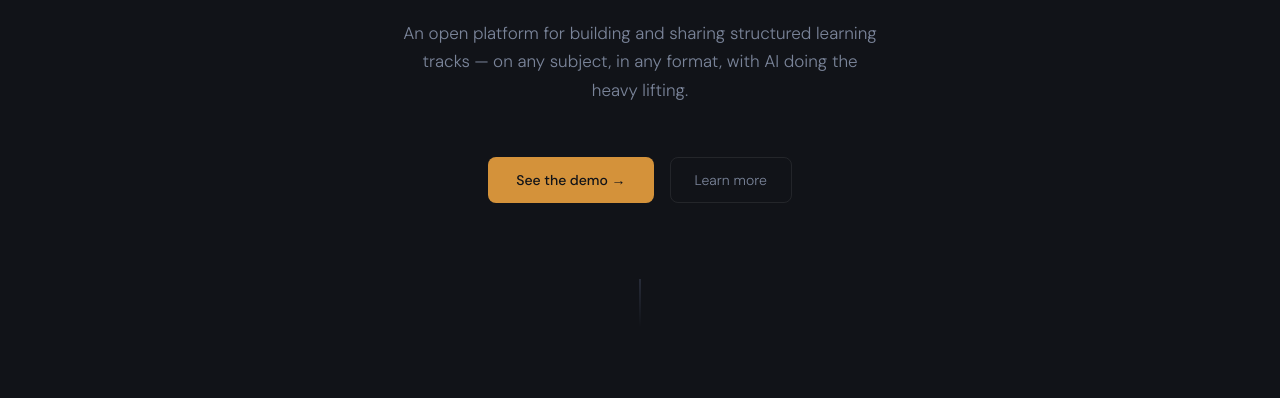
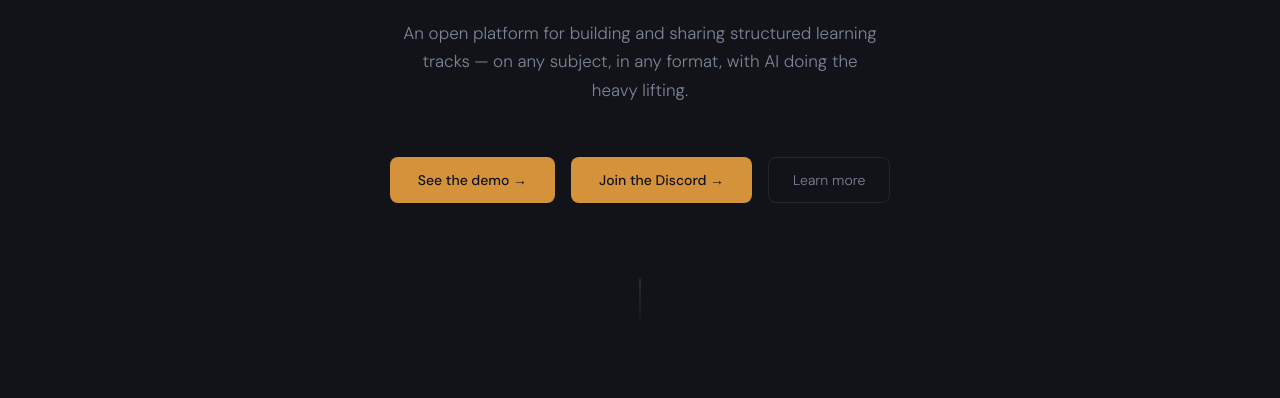
Before and after one commit to afk-island/lecture, a plain HTML site: page index.html in a window 1280 px wide. Shown: the part 402-800 px from the top of the page. Drawn offline with nearby package versions, Linux system fonts and the light colour scheme.

Commit message:
Update index.html

```diff
--- a/index.html
+++ b/index.html
@@ -364,6 +364,7 @@ footer {
 
   <div class="cta-group">
     <a href="demo.html" class="btn-primary">See the demo →</a>
+    <a href="demo.html" class="btn-primary">Join the Discord →</a>
     <a href="#what" class="btn-ghost">Learn more</a>
   </div>
 
```
